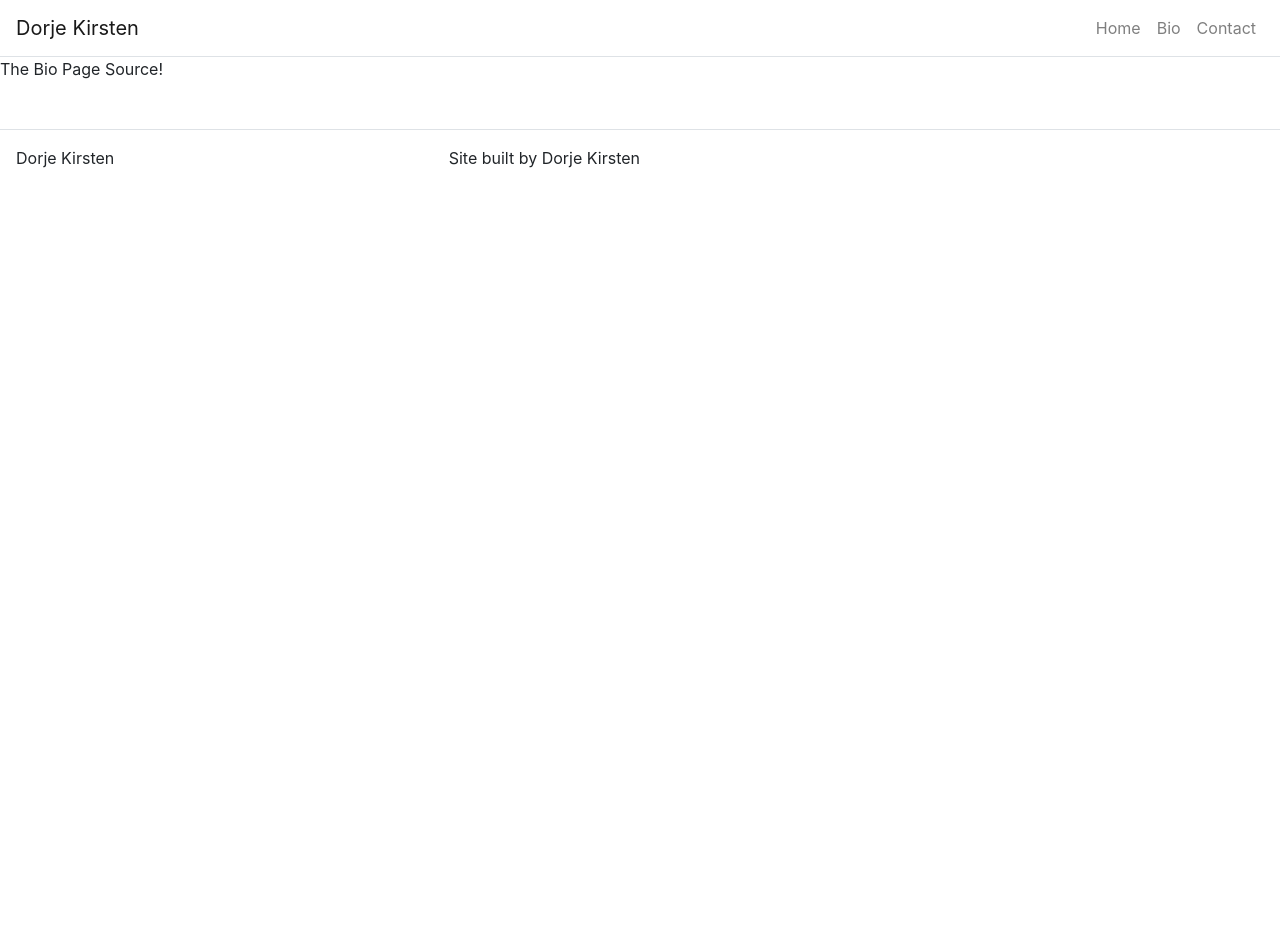
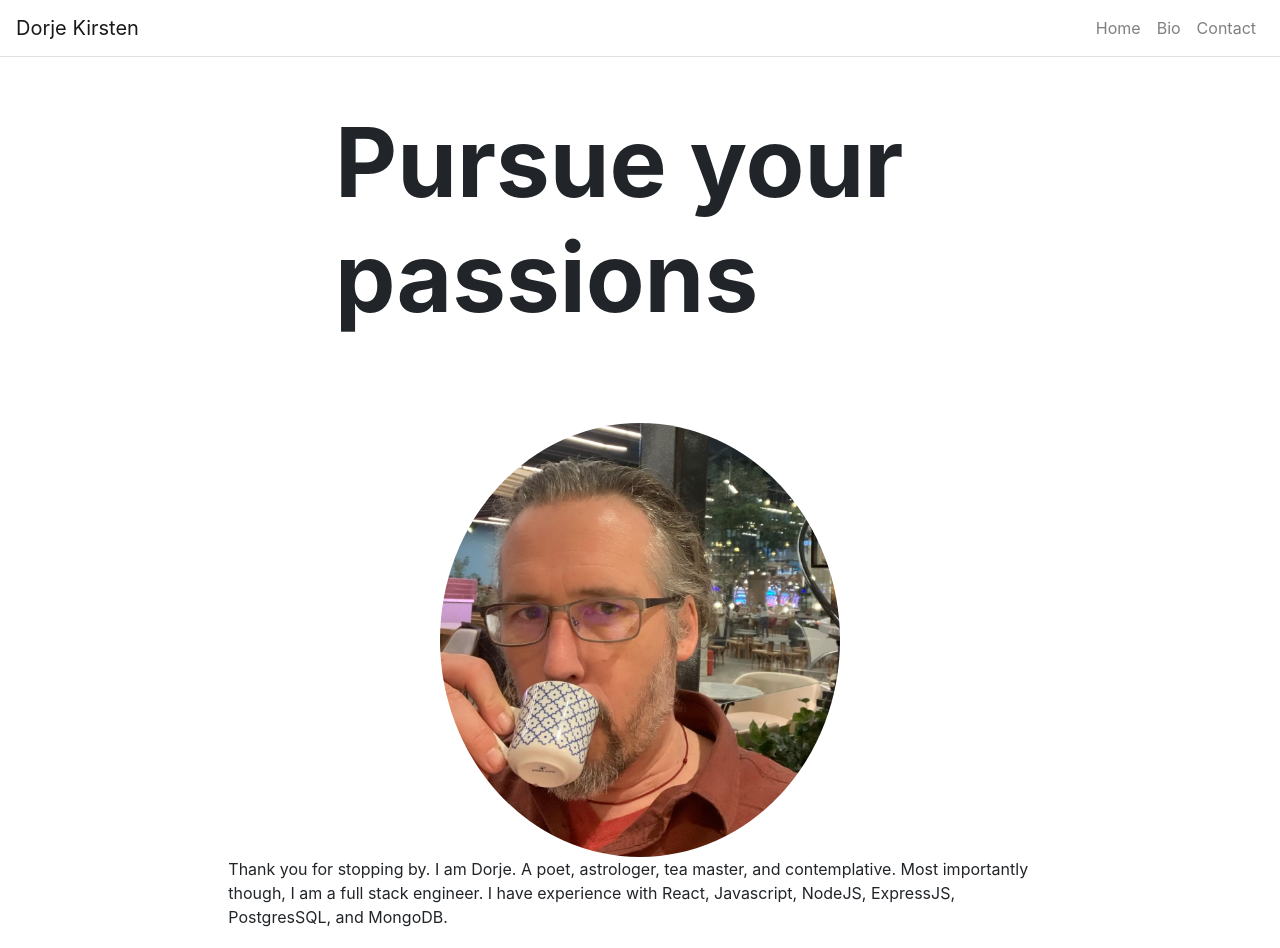
Before and after one commit to dorjepadma/dkwebsite, a React (Create React App) app: page /Bio in a window 1280 px wide. Shown: the top 948 px of the page. Before the commit the page ends 800 px from the top, so only its background shows below. Built offline with nearby package versions, Linux system fonts and the light colour scheme.

Commit message:
bio page done

```diff
--- a/src/App.js
+++ b/src/App.js
@@ -26,7 +26,7 @@ class App extends React.Component {
         text: 'A few of the projects I have worked on'
       },
       bio: {
-        title: 'A taste of my story'
+        title: 'Pursue your passions'
       },
       contact: {
         title: 'Get in touch'
--- a/src/components/Avatar.js
+++ b/src/components/Avatar.js
@@ -10,10 +10,10 @@ function Avatar(props) {
   <Jumbotron className='bg-transparent jumbotron-fluid p-0' >
     <Container fluid={true}>
       <Row className='justify-content-center py-5'>
-        <Col md={8} sm={12}>
-          { props.title && <h1 className='display-2 font-weight-bold'>{props.title}</h1> }
-          { props.subtitle && <h3 className='display-4 font-weight-light'>{props.subtitle}</h3> }
-          { props.text && <h3 className='lead font-weight-light'>{props.text}</h3> }
+        <Col md={6} sm={12}>
+          { props.title && <h1 className='display-1 font-weight-bold justify-content-center'>{props.title}</h1> }
+          { props.subtitle && <h3 className='display-5 font-weight-light justify-content-center'>{props.subtitle}</h3> }
+          { props.text && <h3 className='lead font-weight-light justify-content-center'>{props.text}</h3> }
         </Col>
       </Row>
     </Container>
--- a/src/components/Carousel.js
+++ b/src/components/Carousel.js
@@ -4,7 +4,7 @@ import Card from '../components/Card';
 import Container from 'react-bootstrap/Container';
 import Row from 'react-bootstrap/Row';
 
-import Poegram from '../assets/images/poegram.png';
+import Poegram from '../assets/images/Poegram.png';
 import Cosmo from '../assets/images/cosmo.jpg';
 import Serpent from '../assets/images/Khendo-Khani.jpg'
 
--- /dev/null
+++ b/src/components/Content.js
@@ -0,0 +1,21 @@
+import React from 'react';
+import Image from 'react-bootstrap/Image';
+import Container from 'react-bootstrap/Container';
+import Row from 'react-bootstrap/Row';
+import Col from 'react-bootstrap/Col';
+
+function Content(props) {
+  return(
+    <Container fluid={true}>
+      <Row className='justify-content-center'>
+        <Col xs={4} md={8}>
+          <Image className='avatar-img' src={require('../assets/images/coffee.jpg')} roundedCircle />
+        </Col>
+        <Col md={8}>
+          {props.children}
+        </Col>
+      </Row>
+    </Container>
+  )
+}
+export default Content;
--- a/src/components/Footer.js
+++ b/src/components/Footer.js
@@ -8,10 +8,7 @@ function Footer() {
     <footer className='mt-5'>
       <Container fluid={true}>
         <Row className="border-top justify-content p-3">
-        <Col className='p-0' md={3} sm={12} >
-          Dorje Kirsten
-        </Col>
-        <Col className='p-0 d-flex justify-content-end' md={3}>
+        <Col className='p-0 d-flex justify-content-right' md={3}>
           Site built by Dorje Kirsten
         </Col>
         </Row>
--- a/src/index.css
+++ b/src/index.css
@@ -37,3 +37,11 @@ code {
   font-size: 16px;
   margin: 0px
 }
+
+.avatar-img {
+  width: 50vh;
+  display: block;
+  margin-left: auto;
+  margin-right: auto;
+
+}
--- a/src/pages/BioPage.js
+++ b/src/pages/BioPage.js
@@ -1,7 +1,19 @@
 import React from 'react';
+import Avatar from '../components/Avatar'
+import Content from '../components/Content'
 
-function BioPage(props){
-  return(<p>The Bio Page Source!</p>
+function BioPage(props) {
+  return(
+  <div>
+    <Avatar title={props.title} />
+    <Content>
+      <p>Thank you for stopping by. I am Dorje. A poet, astrologer, tea master, and contemplative. Most importantly though, I am a full stack engineer. I have experience with React, Javascript, NodeJS, ExpressJS, PostgresSQL, and MongoDB. </p>
+
+      <p>I spent my twenties and thirties living at Chagdud Gonpa Rigdzin Ling, a buddhist retreat center. Then I left to raise a family and practice astrology. On the way I founded Planet Teas. </p>
+
+      <p>Code is a form of art and poetry. It is a tool for good and evil. It is a builder of a new and better world, I humbly lay myself at the feet of this exciting new craft. I would love to work with you in this noble endeavor. </p>
+    </Content>
+  </div>
   );
 }
 export default BioPage
```
Also changed, not shown: src/assets/images/coffee.jpg (added).
